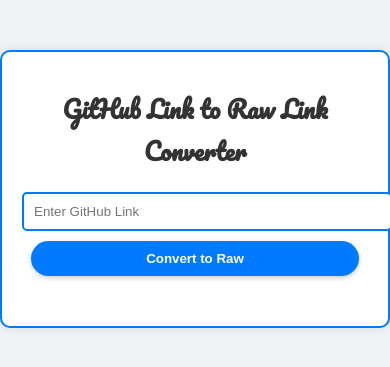
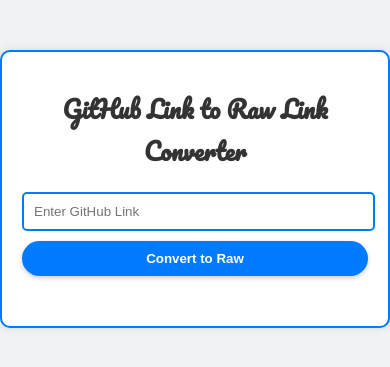
Before and after one commit to Sibu07/GitHub-Link-To-Raw-Link, a PHP site: page / in a window 390 px wide. Shown: the top 367 px of the page. Run offline with PHP 8.4, Linux system fonts and the light colour scheme.

Commit message:
Update styles.css

```diff
--- a/styles.css
+++ b/styles.css
@@ -109,13 +109,13 @@
   input {
     margin-right: 0;
     margin-bottom: 10px;
-    width: 100%;
+    width: 95%;
   }
 
   button {
     margin: 0 auto;
     display: block;
-    width: 95%;
+    width: 100%;
   }
 
   #rawLink {
```
